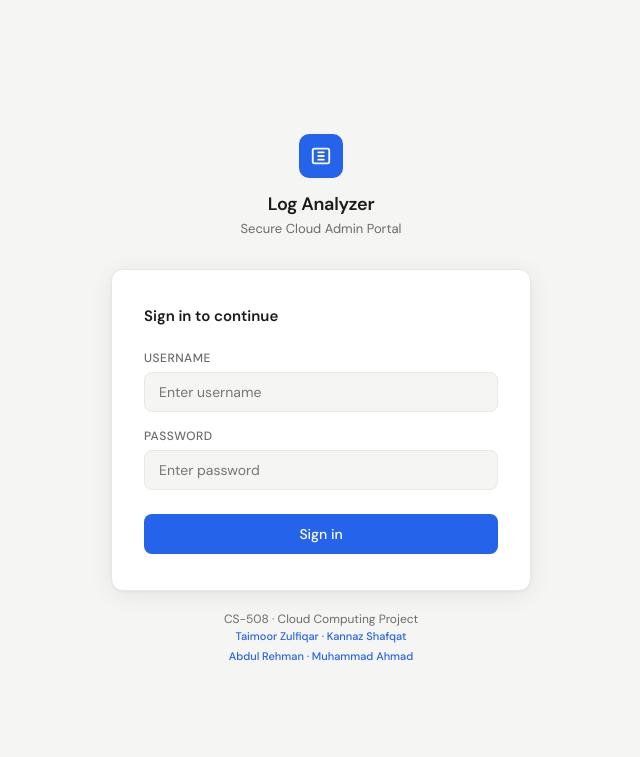
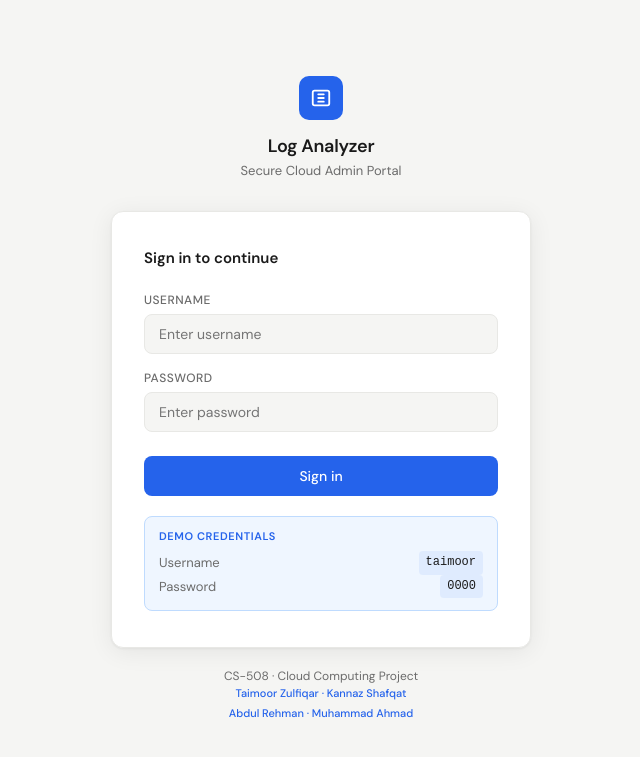
Before and after one commit to taimoor067/cloud-log-analyzer, a Flask app: page / in a window 1280 px wide. Shown: the top 757 px of the page, without its empty margins (319-959 px from the left). Run offline with Flask 3, Linux system fonts and the light colour scheme; some libraries are stand-ins or nearby versions.

Commit message:
Updated UI and login credentials

```diff
--- a/templates/login.html
+++ b/templates/login.html
@@ -32,7 +32,6 @@
       padding: 24px;
     }
 
-    /* ANIMATION 1 — whole wrapper fades up on load */
     .wrapper {
       width: 100%;
       max-width: 420px;
@@ -44,7 +43,6 @@
       to   { opacity: 1; transform: translateY(0); }
     }
 
-    /* ANIMATION 2 — brand fades in slightly before card */
     .brand {
       text-align: center;
       margin-bottom: 32px;
@@ -60,7 +58,6 @@
       align-items: center;
       justify-content: center;
       margin-bottom: 14px;
-      /* ANIMATION 3 — subtle pulse on the icon */
       animation: fadeUp 0.5s ease 0.05s both;
       transition: transform 0.2s ease;
     }
@@ -82,7 +79,6 @@
       margin-top: 4px;
     }
 
-    /* ANIMATION 4 — card fades in after brand */
     .card {
       background: var(--surface);
       border: 1px solid var(--border);
@@ -90,7 +86,6 @@
       box-shadow: var(--shadow);
       padding: 36px 32px;
       animation: fadeUp 0.5s ease 0.15s both;
-      /* ANIMATION 5 — card lifts slightly on hover */
       transition: box-shadow 0.25s ease, transform 0.25s ease;
     }
 
@@ -149,7 +144,6 @@
       background: #fff;
     }
 
-    /* ANIMATION 6 — button shimmer on hover */
     .btn {
       width: 100%;
       padding: 11px;
@@ -175,7 +169,43 @@
 
     .btn:active { transform: scale(0.99) translateY(0); }
 
-    /* ANIMATION 7 — footer fades in last */
+    /* Demo credentials box */
+    .demo-box {
+      margin-top: 20px;
+      background: var(--accent-light);
+      border: 1px solid #bfdbfe;
+      border-radius: 8px;
+      padding: 12px 14px;
+    }
+
+    .demo-box-label {
+      font-size: 11px;
+      font-weight: 600;
+      color: var(--accent);
+      text-transform: uppercase;
+      letter-spacing: 0.6px;
+      margin-bottom: 8px;
+    }
+
+    .demo-box-row {
+      display: flex;
+      justify-content: space-between;
+      align-items: center;
+      font-size: 13px;
+      color: var(--text-secondary);
+      line-height: 1.8;
+    }
+
+    .demo-box-row span:last-child {
+      font-family: 'DM Mono', 'Courier New', monospace;
+      font-weight: 500;
+      color: var(--text-primary);
+      background: rgba(37,99,235,0.08);
+      padding: 1px 7px;
+      border-radius: 4px;
+      font-size: 12px;
+    }
+
     .footer-note {
       text-align: center;
       font-size: 12px;
@@ -215,6 +245,20 @@
         </div>
         <button type="submit" class="btn">Sign in</button>
       </form>
+
+      <!-- Demo Credentials -->
+      <div class="demo-box">
+        <div class="demo-box-label">Demo Credentials</div>
+        <div class="demo-box-row">
+          <span>Username</span>
+          <span>taimoor</span>
+        </div>
+        <div class="demo-box-row">
+          <span>Password</span>
+          <span>0000</span>
+        </div>
+      </div>
+
     </div>
 
     <div class="footer-note">
```
